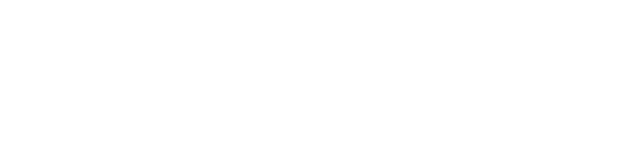
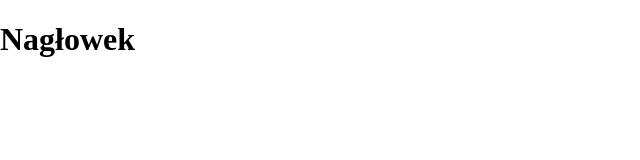
Before and after one commit to RapsPl/new, a plain HTML site: page index.html in a window 1280 px wide. Shown: the whole page, without its empty margins (0-640 px from the left). Drawn offline with Linux system fonts and the light colour scheme.

Commit message:
add file css

```diff
--- a/index.html
+++ b/index.html
@@ -4,8 +4,9 @@
     <meta charset="UTF-8">
     <meta name="viewport" content="width=device-width, initial-scale=1.0">
     <title>Document</title>
+    <link rel="stylesheet" href="style.css">
 </head>
 <body>
-
+    <h1>Nagłowek</h1>
 </body>
 </html>
```
